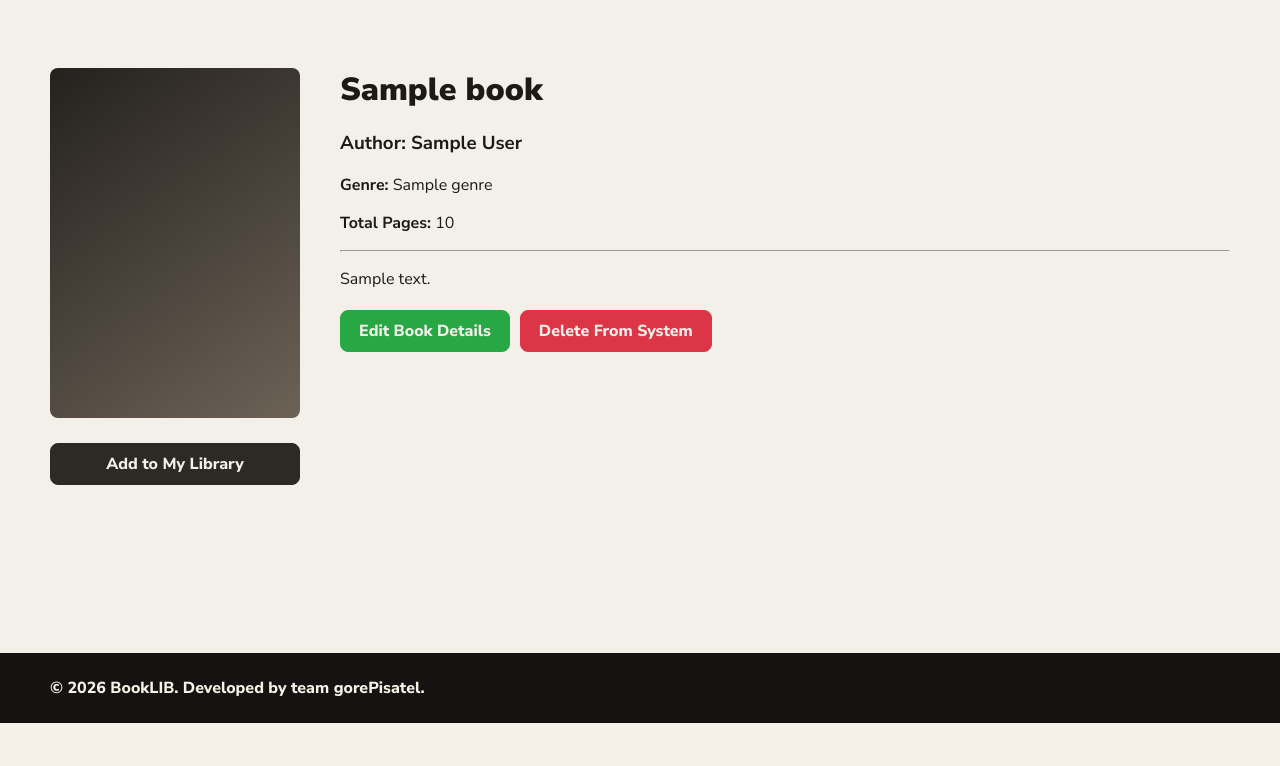
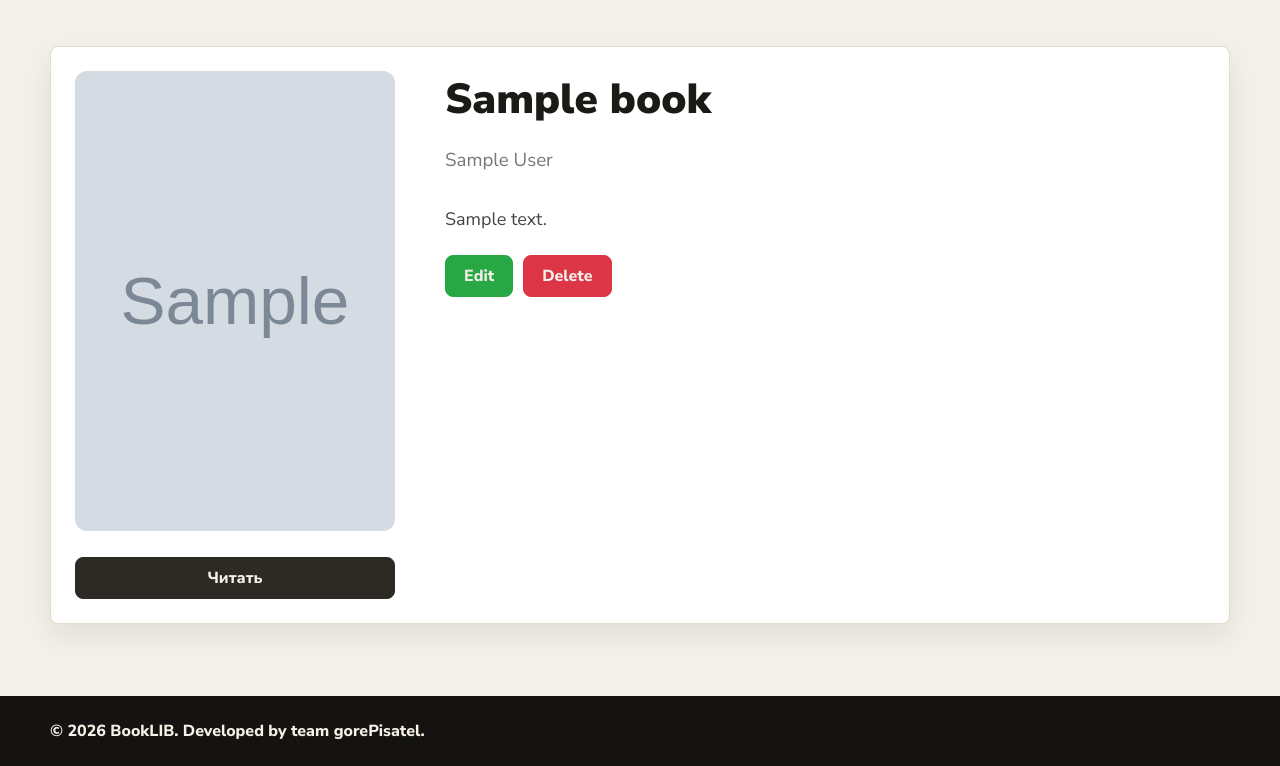
Before and after one commit to gorePisatel/Online-Reading-Tracker, a Django app: page /1/ in a window 1280 px wide. Shown: the part 77-843 px from the top of the page. Before the commit the page ends 800 px from the top, so only its background shows below. Run offline with Django 5.2, Linux system fonts and the light colour scheme; a user stored in the database is signed in; tables that the repository leaves empty hold one stand-in row (values such as "Sample post"); grey boxes marked "Sample" are stand-in pictures.

Commit message:
Add book details page and improve navigation

```diff
--- a/apps/library/urls.py
+++ b/apps/library/urls.py
@@ -9,4 +9,6 @@ urlpatterns = [
     path("create/", views.book_create, name="book_create"),
     path("<int:pk>/update/", views.book_update, name="book_update"),
     path("<int:pk>/delete/", views.book_delete, name="book_delete"),
+    path("book/<int:pk>/", views.book_detail, name="book_detail",
+    ),
 ]
--- a/apps/library/views.py
+++ b/apps/library/views.py
@@ -110,3 +110,19 @@ def book_delete(request, pk):
     context = {"book": book}
 
     return render(request, "library/book_confirm_delete.html", context)
+
+
+def book_detail(request, pk):
+
+    book = get_object_or_404(
+        Book,
+        pk=pk
+    )
+
+    return render(
+        request,
+        "library/book_detail.html",
+        {
+            "book": book
+        }
+    )
--- a/static/css/style.css
+++ b/static/css/style.css
@@ -555,3 +555,76 @@ h2 {
         flex-basis: auto;
     }
 }
+
+
+.book-detail-page{
+
+    display:flex;
+
+    gap:50px;
+
+    align-items:flex-start;
+
+}
+
+.book-detail-left{
+
+    width:320px;
+
+}
+
+.book-detail-cover{
+
+    width:100%;
+
+    height:460px;
+
+    object-fit:cover;
+
+    border-radius:12px;
+
+    margin-bottom:20px;
+
+}
+
+.book-detail-right{
+
+    flex:1;
+
+}
+
+.book-detail-right h1{
+
+    font-size:42px;
+
+    margin-bottom:10px;
+
+}
+
+.book-detail-right h3{
+
+    color:#777;
+
+    margin-bottom:30px;
+
+    font-weight:500;
+
+}
+
+.book-description{
+
+    font-size:18px;
+
+    line-height:1.8;
+
+    color:#444;
+
+}
+
+.btn-full{
+
+    width:100%;
+
+    text-align:center;
+
+}
--- a/templates/library/book_detail.html
+++ b/templates/library/book_detail.html
@@ -3,34 +3,57 @@
 {% block title %}{{ book.title }}{% endblock %}
 
 {% block content %}
-<div class="book-detail">
-    <div class="book-detail-cover">
-        <div class="book-cover-placeholder book-cover-large"></div>
-        {% if user.is_authenticated %}
-            <form method="POST" action="{% url 'add_to_library' book.id %}">
-                {% csrf_token %}
-                <button type="submit" class="btn-accent btn-full book-detail-action">
-                    Add to My Library
-                </button>
-            </form>
+
+<section class="content-box">
+
+    <div class="book-detail-page">
+
+        <div class="book-detail-left">
+
+            {% if book.cover %}
+                <img src="{{ book.cover.url }}"
+                     alt="{{ book.title }}"
+                     class="book-detail-cover">
+            {% else %}
+                <div class="book-cover-placeholder book-detail-cover"></div>
             {% endif %}
+
+            <a href="#" class="btn-accent btn-full">
+                Читать
+            </a>
+
         </div>
 
-    <div class="book-detail-info">
+        <div class="book-detail-right">
+
             <h1>{{ book.title }}</h1>
-        <h3>Author: {{ book.author_name }}</h3>
-        <p><strong>Genre:</strong> {{ book.genre.name }}</p>
-        <p><strong>Total Pages:</strong> {{ book.total_pages }}</p>
-        <hr>
-        <p>{{ book.description }}</p>
 
-        <!-- Authorized Management Actions (CRUD Access Control) -->
+            <h3>{{ book.author_name }}</h3>
+
+            <p class="book-description">
+                {{ book.description }}
+            </p>
+
             {% if user == book.created_by %}
             <div class="book-management-actions">
-                <a href="{% url 'book_update' book.id %}" class="btn-accent btn-success">Edit Book Details</a>
-                <a href="{% url 'book_delete' book.id %}" class="btn-accent btn-danger">Delete From System</a>
+
+                <a href="{% url 'book_update' book.id %}"
+                   class="btn-accent btn-success">
+                    Edit
+                </a>
+
+                <a href="{% url 'book_delete' book.id %}"
+                   class="btn-accent btn-danger">
+                    Delete
+                </a>
+
             </div>
             {% endif %}
+
         </div>
+
     </div>
+
+</section>
+
 {% endblock %}
```
Lines whose indentation alone changed are shown as unchanged.
